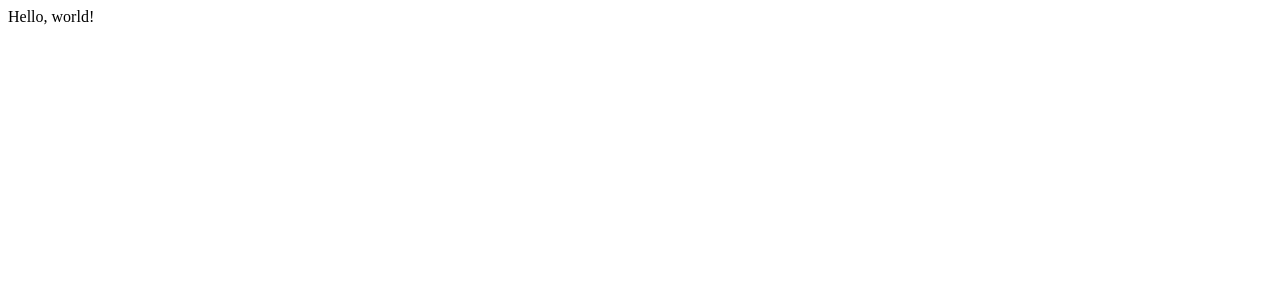
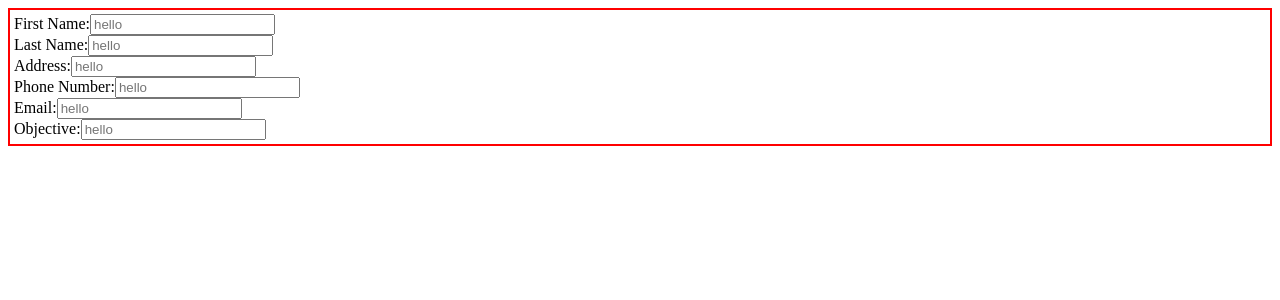
Before and after one commit to ralphorteza/cv-project, a React (Create React App) app: page / in a window 1280 px wide. Shown: the top 300 px of the page. Built offline with nearby package versions, Linux system fonts and the light colour scheme.

Commit message:
Refactor GeneralInfo.js

```diff
--- a/src/App.js
+++ b/src/App.js
@@ -1,9 +1,12 @@
 import React, { Component } from "react";
-
+import GeneralInfo from "./components/form/GeneralInfo";
+import "./App.css"
 class App extends Component {
   render() {
     return (
-      <div>Hello, world!</div>
+      <div>
+        <GeneralInfo />
+      </div>
     )
   }
 }
--- a/src/components/form/GeneralInfo.js
+++ b/src/components/form/GeneralInfo.js
@@ -0,0 +1,31 @@
+import React from "react";
+export default function GeneralInfo() {
+    return(
+      <form className="general-info">
+        <label>
+          First Name:
+          <input type="text" placeholder="hello"/>
+        </label>
+        <label>
+          Last Name:
+          <input type="text" placeholder="hello"/>
+        </label>
+        <label>
+          Address:
+          <input type="text" placeholder="hello"/>
+        </label>
+        <label>
+          Phone Number:
+          <input type="text" placeholder="hello"/>
+        </label>
+        <label>
+          Email:
+          <input type="text" placeholder="hello"/>
+        </label>
+        <label>
+          Objective:
+          <input type="text" placeholder="hello"/>
+        </label>
+      </form>
+    );
+}
```
